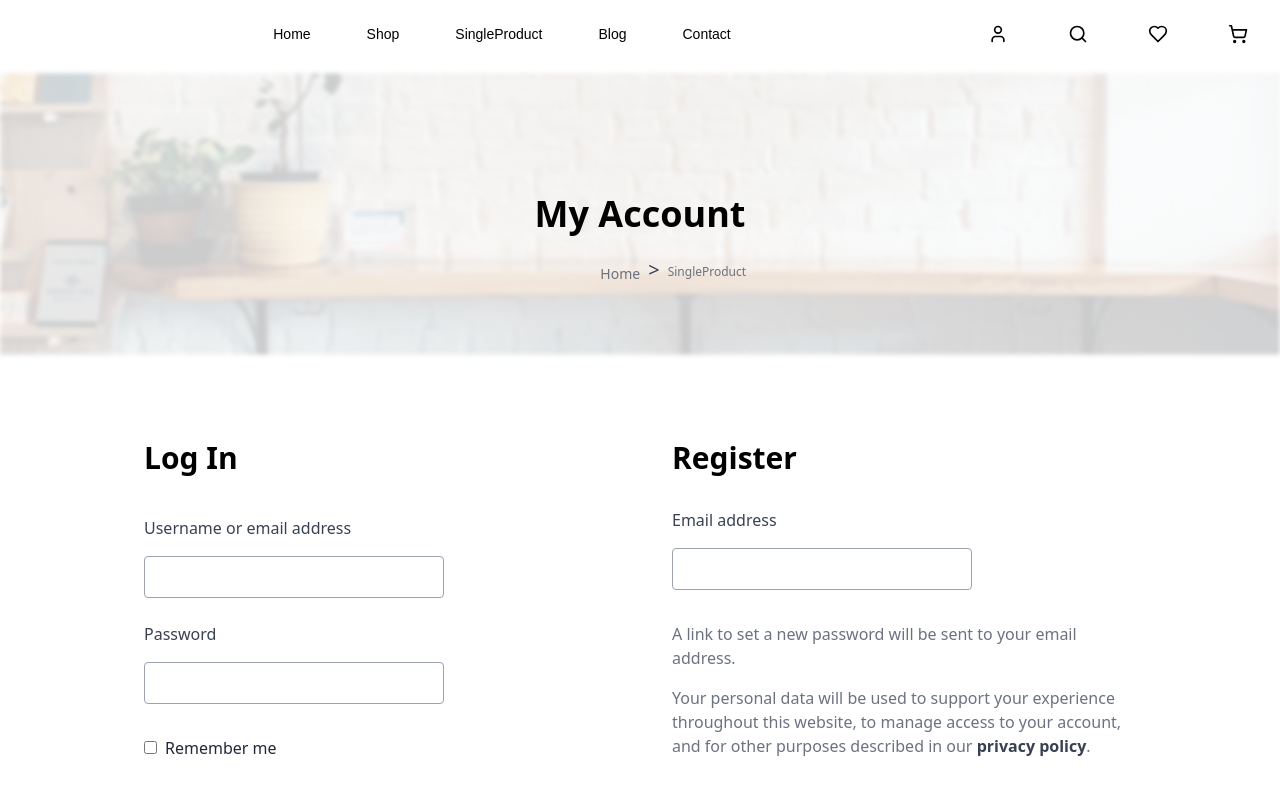
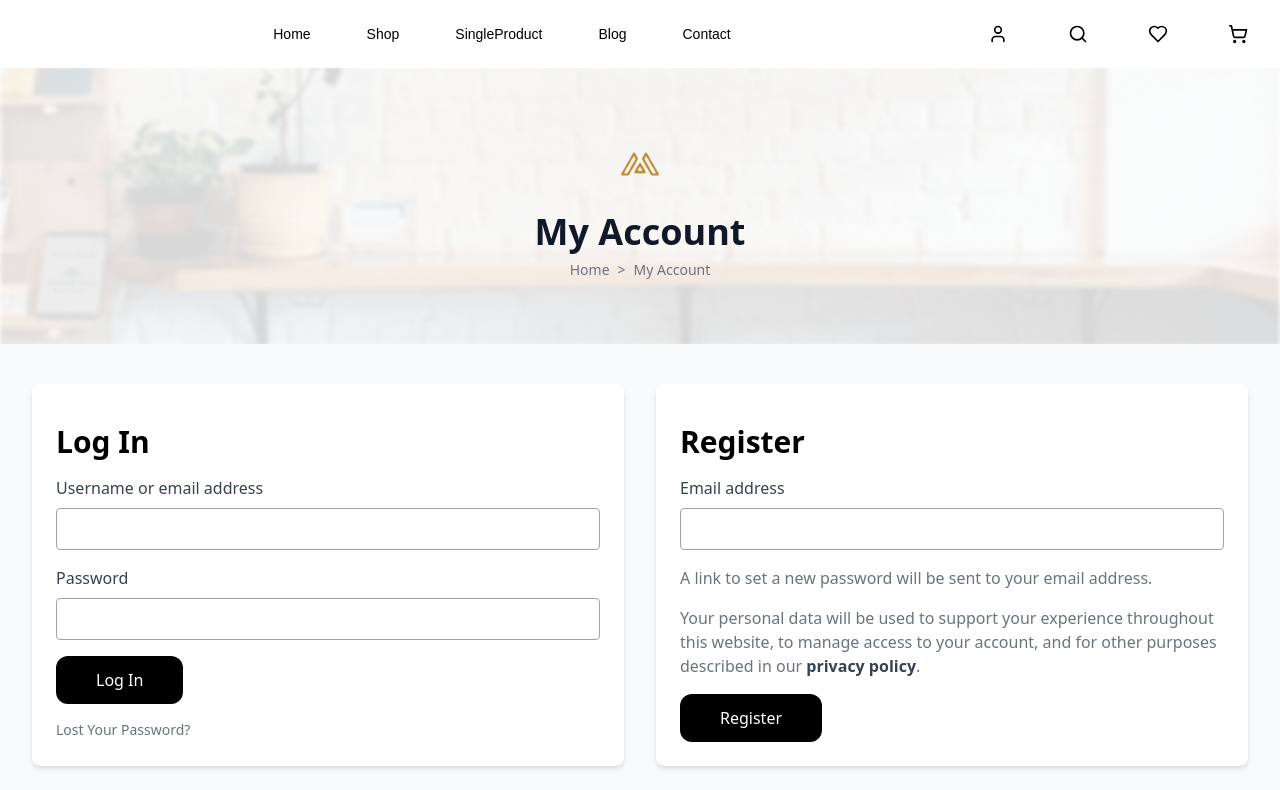
Before and after one commit to NirmaQureshi1234/UIUX-HAKHATHONE-PROJECT, a Next.js app: page /myAccount in a window 1280 px wide. Shown: the top 790 px of the page. Built offline with nearby package versions, Linux system fonts and the light colour scheme.

Commit message:
more updated

```diff
--- a/package.json
+++ b/package.json
@@ -13,8 +13,9 @@
     "@fortawesome/free-brands-svg-icons": "^6.7.1",
     "@fortawesome/free-solid-svg-icons": "^6.7.1",
     "@fortawesome/react-fontawesome": "^0.2.2",
-    "@radix-ui/react-dialog": "^1.1.2",
+    "@radix-ui/react-dialog": "^1.1.3",
     "@radix-ui/react-slot": "^1.1.0",
+    "@tailwindcss/forms": "^0.5.9",
     "class-variance-authority": "^0.7.1",
     "clsx": "^2.1.1",
     "embla-carousel-react": "^8.5.1",
--- a/src/app/blog/page.tsx
+++ b/src/app/blog/page.tsx
@@ -4,13 +4,12 @@ import Link from 'next/link';
 import { FaCalendar, FaUserLarge } from 'react-icons/fa6';
 import { GiWoodenChair } from 'react-icons/gi';
 
-
 function Blog() {
     return (
         <div className="max-w-screen-2xl container">
 
             {/* Banner Section */}
-            <div className="relative text-black ">
+            <div className="relative text-black">
                 <Image
                     src="/heroShop.png"
                     alt="Shop Banner"
@@ -19,6 +18,18 @@ function Blog() {
                     className="w-full h-[200px] md:h-auto object-cover opacity-35"
                 />
                 <div className="absolute inset-0 flex flex-col items-center justify-center">
+                    {/* Logo */}
+                    <div className="w-16 h-16 mb-4">
+                        <Image
+                            src="/minilogo.png" // Replace with your logo path
+                            alt="Logo"
+                            width={64}
+                            height={64}
+                            className="object-contain"
+                        />
+                    </div>
+
+                    {/* Heading and Breadcrumb */}
                     <h1 className="text-4xl font-bold text-gray-900">Blog</h1>
                     <div className="mt-4 text-gray-500 text-xs md:text-xl flex items-center space-x-3">
                         <Link href="/" className="text-sm text-gray-500 mt-2 flex items-center justify-center space-x-2">
@@ -122,12 +133,6 @@ function Blog() {
                     </div>
                 </div>
             </div>
-
-
-            <div className='justify-center mx-auto text-center'>
-
-
-            </div>
         </div>
     );
 }
--- a/src/app/components/Header.tsx
+++ b/src/app/components/Header.tsx
@@ -30,9 +30,9 @@ function Header() {
           <Image
             src="/single-seater.png"
             alt="Rocket single seater"
-            width={853}
-            height={700}
-            className="w-[853px] h-[700px]"
+            width={600}
+            height={600}
+            className="w-[600px] h-[600px]"
             priority
           />
         </div>
--- a/src/app/components/Navbar.tsx
+++ b/src/app/components/Navbar.tsx
@@ -84,6 +84,7 @@ function NavLinks({ mobile = false }: { mobile?: boolean }) {
       <Link className={linkClass} href="/blog">
         Blog
       </Link>
+
       <Link className={linkClass} href="/contact">
         Contact
       </Link>
--- a/src/app/components/NewArrivals.tsx
+++ b/src/app/components/NewArrivals.tsx
@@ -9,8 +9,8 @@ function NewArrivals() {
           src="/tp14.png"
           alt="Asgaard sofa"
           className="h-[700px] w-[900px]"
-          width={900}
-          height={700}
+          width={983}
+          height={799}
         />
         <div className="">
           <p className="text-[24px] text-center">New Arrivals</p>
--- a/src/app/components/OurInstagram.tsx
+++ b/src/app/components/OurInstagram.tsx
@@ -3,7 +3,7 @@ import React from "react";
 function OurInstagram() {
   return (
     <>
-      <div className="container h-[450px] bg-[url('/images/rectangle.png')] bg-cover bg-center">
+      <div className="container h-[450px] bg-[url('/tp15.png')] bg-cover bg-center">
         <div className="flex justify-center items-center h-full">
           <div className="w-[454px] m-auto">
             {/* added instagram */}
--- a/src/app/myAccount/page.tsx
+++ b/src/app/myAccount/page.tsx
@@ -4,107 +4,98 @@ import Image from "next/image";
 
 function MyAccount() {
   return (
-    <div className="max-w-screen-2xl container mx-auto">
-      <div className="bg-gray-100"></div>
+    <div className="bg-gray-50 min-h-screen">
       {/* Banner Section */}
-      <div className="relative">
+      <div className="relative bg-white overflow-hidden">
+        <div className="max-w-7xl mx-auto px-4 sm:px-6 lg:px-8 relative z-10">
+          <div className="py-16 text-center">
+            {/* Logo */}
+            <div className="w-16 h-16 mx-auto mb-4">
               <Image
-          src="/heroShop.png"
-          alt="Shop Banner"
-          height={400}
-          width={1600}
-          className="w-full h-[200px] md:h-auto object-cover opacity-40"
+                src="/minilogo.png"
+                alt="Logo"
+                width={64}
+                height={64}
+                className="object-contain"
               />
-        <h1 className="absolute top-1/2 left-1/2 transform -translate-x-1/2 -translate-y-1/2 text-xl md:text-4xl font-bold">
-          My Account
-        </h1>
-        {/* Breadcrumb Section */}
-        <div className="absolute top-1/2 left-1/2 transform -translate-x-1/2 -translate-y-1/2 mt-14">
-          <p className="text-gray-700 text-xs md:text-xl flex items-center">
-            <Link
-              href="/"
-              className="text-sm text-gray-500 mt-2 flex items-center justify-center space-x-4"
-            >
-              Home
-            </Link>
-            <span className="font-normal text-center mx-2">{">"}</span>
-            <Link
-              href="/singleProduct"
-              className="text-gray-500 h-3 w-3 text-xs text-center"
-            >
-              SingleProduct
-            </Link>
+            </div>
+
+            {/* Heading */}
+            <h1 className="text-4xl font-bold text-gray-900">My Account</h1>
+
+            {/* Breadcrumb */}
+            <p className="text-sm text-gray-500 mt-2 flex items-center justify-center space-x-2">
+              <span>
+                <Link href="/">Home</Link>
+              </span>
+              <span> &gt; </span>
+              <span>
+                <Link href="/myAccount">My Account</Link>
+              </span>
             </p>
           </div>
         </div>
 
+        {/* Background Image */}
+        <div className="absolute inset-0 z-0">
+          <Image
+            src="/heroShop.png"
+            alt="Background"
+            layout="fill"
+            objectFit="cover"
+            className="pointer-events-none opacity-30"
+          />
+        </div>
+      </div>
+
       {/* Content Section */}
-      <div className="mt-8 grid gap-8 mx-4 lg:mx-32 lg:grid-cols-2">
+      <div className="max-w-7xl mx-auto px-4 sm:px-6 lg:px-8 py-10">
+        <div className="grid grid-cols-1 md:grid-cols-2 gap-8">
           {/* Login Section */}
-        <div className="p-4 rounded">
-          <h2 className="text-3xl font-bold my-8">Log In</h2>
-          <div className="flex flex-col">
-            <label className="my-2 text-gray-700 mb-2" htmlFor="username">
-              Username or email address
-            </label>
+          <div className="p-6 bg-white rounded-lg shadow-md">
+            <h2 className="text-3xl font-bold my-4">Log In</h2>
+            <div className="flex flex-col mb-4">
+              <label htmlFor="username" className="mb-2 text-gray-700">Username or email address</label>
               <input
                 type="text"
                 id="username"
-              className="w-full sm:w-[300px] my-2 border border-gray-400 rounded p-2 mb-4"
+                className="border border-gray-400 rounded p-2"
               />
             </div>
-          <div className="flex flex-col">
-            <label className="my-2 text-gray-700 mb-2" htmlFor="password">
-              Password
-            </label>
+            <div className="flex flex-col mb-4">
+              <label htmlFor="password" className="mb-2 text-gray-700">Password</label>
               <input
                 type="password"
                 id="password"
-              className="w-full sm:w-[300px] my-2 border border-gray-400 rounded p-2 mb-4"
+                className="border border-gray-400 rounded p-2"
               />
             </div>
-          <div className="flex items-center mb-4">
-            <input type="checkbox" id="remember" className="mr-2" />
-            <label htmlFor="remember" className="text-gray-800 my-4">
-              Remember me
-            </label>
-          </div>
-          <div className="flex items-center">
-            <button className="border border-black font-medium text-black px-10 py-3 rounded-xl hover:text-white hover:bg-gray-700">
-              Log In
-            </button>
-            <p className="ml-6 text-gray-500 text-sm hover:underline cursor-pointer">
+            <button className="px-10 py-3 bg-black text-white rounded-xl hover:bg-gray-700">Log In</button>
+            <p className="mt-4 text-gray-500 text-sm hover:underline cursor-pointer">
               Lost Your Password?
             </p>
           </div>
-        </div>
 
           {/* Register Section */}
-        <div className="p-4 rounded">
-          <h2 className="text-3xl font-bold my-8">Register</h2>
-          <label
-            className="block my-2 text-gray-700 mb-2"
-            htmlFor="register-email"
-          >
-            Email address
-          </label>
+          <div className="p-6 bg-white rounded-lg shadow-md">
+            <h2 className="text-3xl font-bold my-4">Register</h2>
+            <div className="flex flex-col mb-4">
+              <label htmlFor="register-email" className="mb-2 text-gray-700">Email address</label>
               <input
                 type="text"
                 id="register-email"
-            className="w-full sm:w-[300px] my-2 border border-gray-400 rounded p-2 mb-4"
+                className="border border-gray-400 rounded p-2"
               />
-          <p className="text-gray-500 my-4">
+            </div>
+            <p className="text-gray-500 mb-4">
               A link to set a new password will be sent to your email address.
             </p>
             <p className="text-gray-500 mb-4">
-            Your personal data will be used to support your experience
-            throughout this website, to manage access to your account, and for
-            other purposes described in our{" "}
+              Your personal data will be used to support your experience throughout this website, to manage access to your account, and for other purposes described in our{" "}
               <span className="font-bold text-gray-700">privacy policy</span>.
             </p>
-          <button className="border my-10 border-black font-medium text-black px-10 py-3 rounded-xl hover:text-white hover:bg-gray-700">
-            Register
-          </button>
+            <button className="px-10 py-3 bg-black text-white rounded-xl hover:bg-gray-700">Register</button>
+          </div>
         </div>
       </div>
     </div>
--- a/src/app/shop/page.tsx
+++ b/src/app/shop/page.tsx
@@ -99,7 +99,7 @@ export default function ShopPage() {
               <p className="mt-2 text-lg text-gray-500">{product.price}</p>
 
               {/* Add to Cart Button */}
-              <Link href={"/SingleProductPage"}>
+              <Link href={"#"}>
                 <button className="absolute inset-x-0 bottom-4 mx-auto w-10/12 bg-black text-white text-sm font-medium py-2 rounded-md opacity-0 group-hover:opacity-100 transition-opacity duration-300">
                   Add to Cart
                 </button>
--- a/src/app/singleProduct/page.tsx
+++ b/src/app/singleProduct/page.tsx
@@ -51,7 +51,7 @@ export default function SingleProductPage() {
             {[1, 2, 3, 4].map((item) => (
               <div
                 key={item}
-                className="bg-yellow-50 p-2 justify-center rounded-lg cursor-pointer border border-gray-200 hover:border-gray-400"
+                className="bg-yellow-50 p-6 justify-center items-center rounded-lg cursor-pointer border border-gray-200 hover:border-gray-400"
               >
                 <Image
                   src={`/tp${item}.png`}
@@ -279,7 +279,7 @@ export default function SingleProductPage() {
           {/* Product Section */}
           <div className="flex justify-center gap-8 flex-wrap">
             {/* First Product */}
-            <div className="text-center  p-6 rounded-lg w-64 mb-6">
+            <div className="text-center p-6 rounded-lg w-64 mb-6">
               <Image
                 src="/tp1.png"
                 alt="Product 1"
@@ -367,7 +367,7 @@ export default function SingleProductPage() {
             </button>
           </div>
           <div className="p-4 space-y-4">
-            <div className="flex items-center space-x-4 ">
+            <div className="flex items-center space-x-4">
               <Image
                 src="/sofa1.png"
                 alt="Cart Item"
```
Also changed, not shown: src/app/components/Side.tsx (+9 -9 lines), src/app/components/TopPicks.tsx (+4 -4 lines), public/sofa.png (added), 1 other file (tests, documents, lock files or other folders). Lines whose indentation alone changed are shown as unchanged.
